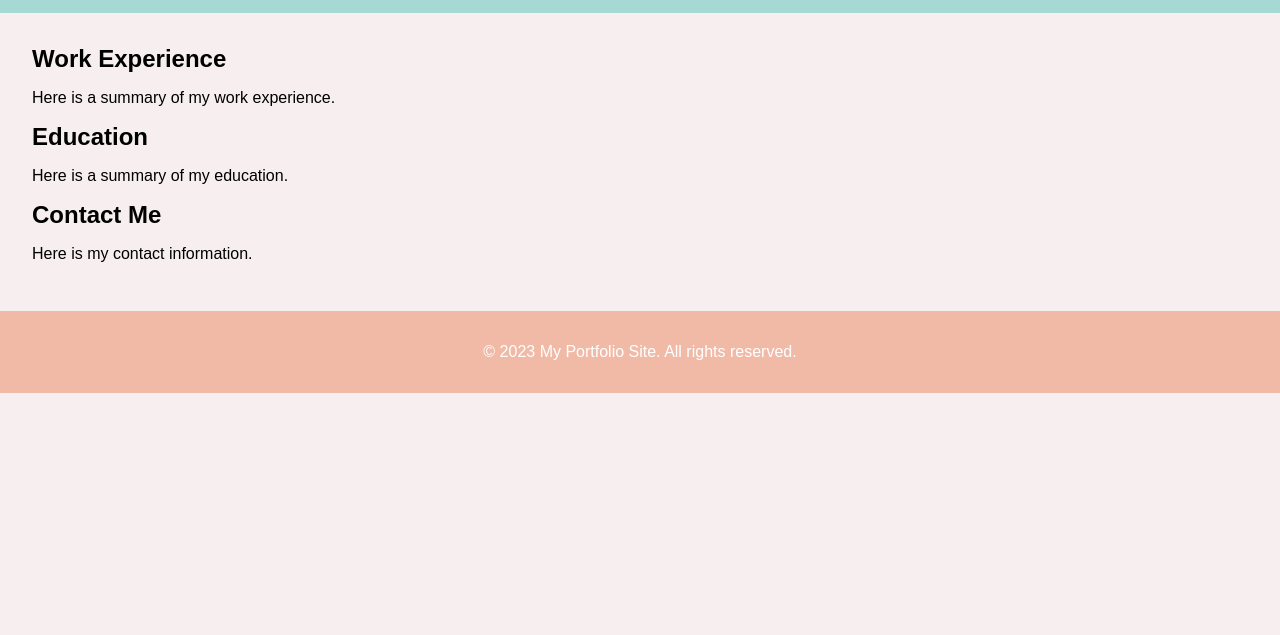
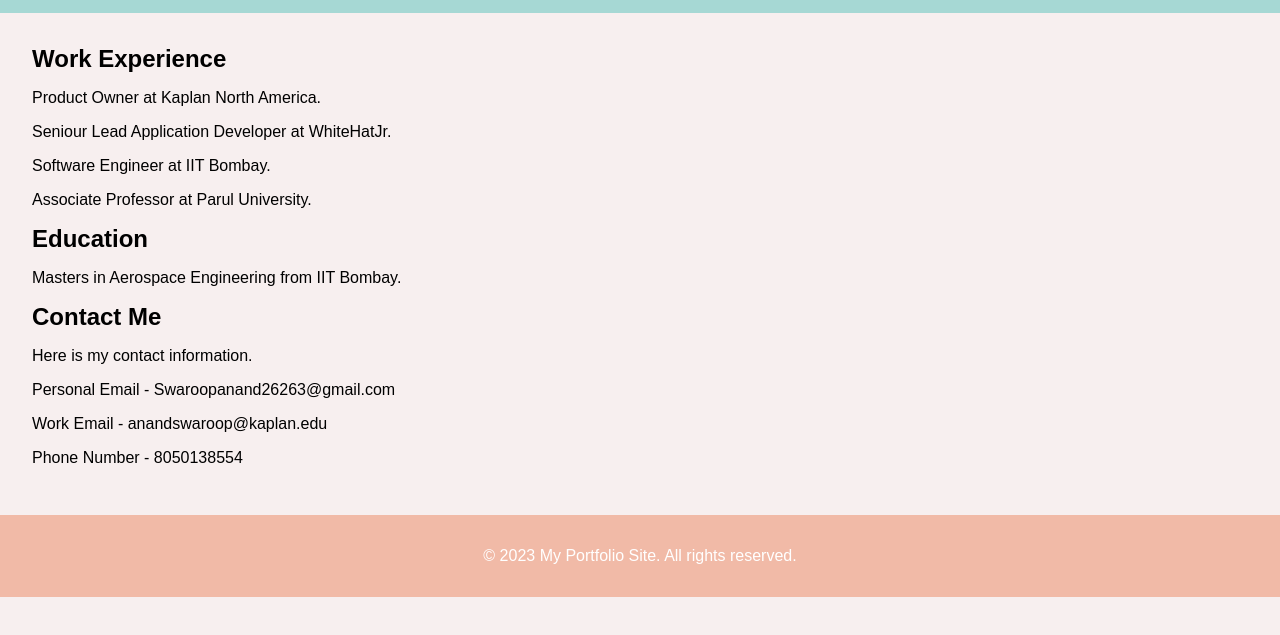
Before and after one commit to SwaroopAnand/my-portfolio, a plain HTML site: page index.html in a window 1280 px wide. Shown: the part 105-740 px from the top of the page. Drawn offline with Linux system fonts and the light colour scheme.

Commit message:
V5 - updated

```diff
--- a/index.html
+++ b/index.html
@@ -1,7 +1,7 @@
 <!DOCTYPE html>
 <html>
   <head>
-    <title>My Portfolio Site</title>
+    <title>B Anand Swaroop</title>
     <style>
       body {
         background-color: #F7EFEF; /* pastel pink */
@@ -45,15 +45,21 @@
     <main>
       <section id="work">
         <h2>Work Experience</h2>
-        <p>Here is a summary of my work experience.</p>
+        <p>Product Owner at Kaplan North America.</p>
+        <p>Seniour Lead Application Developer at WhiteHatJr.</p>
+        <p>Software Engineer at IIT Bombay.</p>
+        <p>Associate Professor at Parul University.</p>
       </section>
       <section id="education">
         <h2>Education</h2>
-        <p>Here is a summary of my education.</p>
+        <p>Masters in Aerospace Engineering from IIT Bombay.</p>
       </section>
       <section id="contact">
         <h2>Contact Me</h2>
         <p>Here is my contact information.</p>
+        <p>Personal Email - Swaroopanand26263@gmail.com</p>
+        <p>Work Email - anandswaroop@kaplan.edu</p>
+        <p>Phone Number - 8050138554</p>
       </section>
     </main>
     <footer>
```
